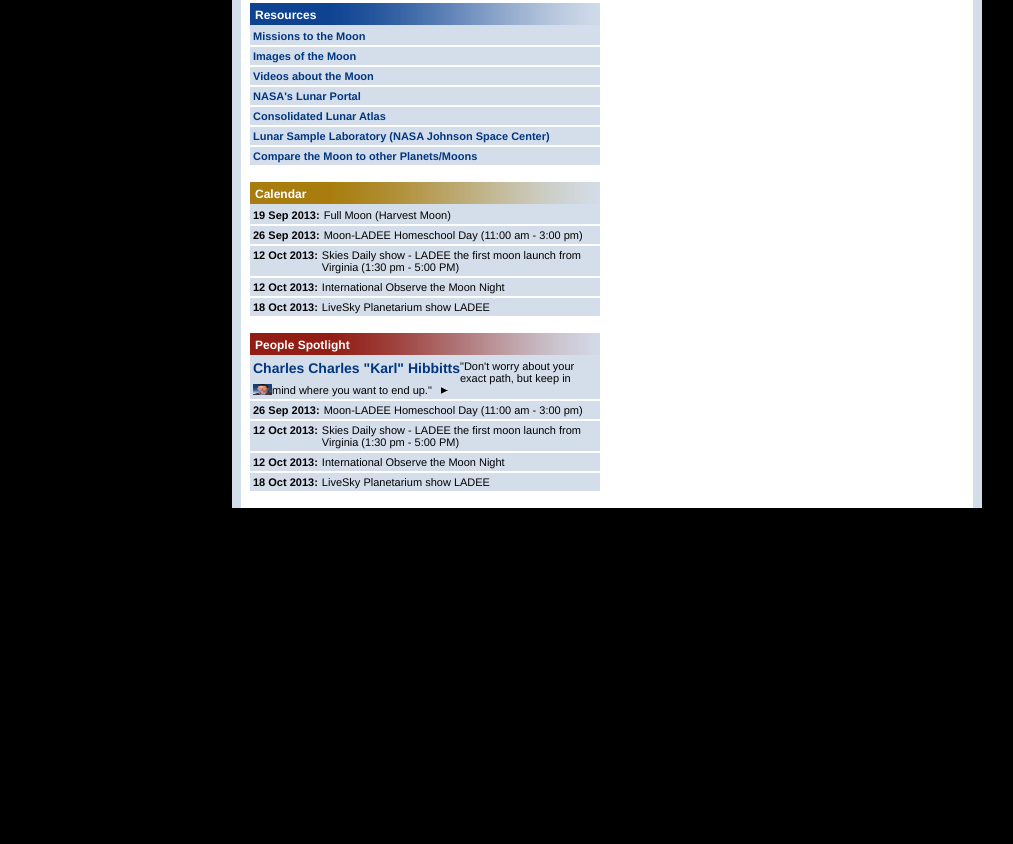
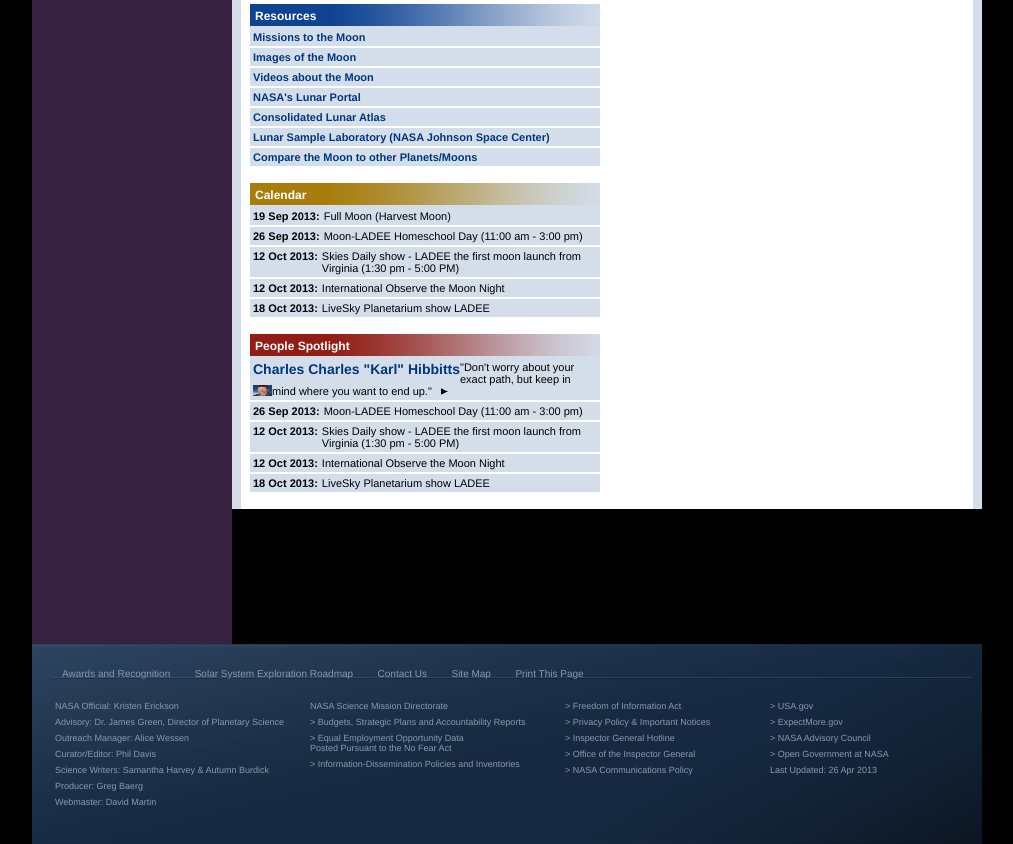
Before and after one commit to peoplespete/moon, a plain HTML site: page index.html in a window 1280 px wide. Shown: the part 1278-2122 px from the top of the page, without its empty margins (133-1146 px from the left). Before the commit the page ends 1990 px from the top, so only its background shows below. Drawn offline with Linux system fonts and the light colour scheme.

Commit message:
Header and footer updates

```diff
--- a/css/style.css
+++ b/css/style.css
@@ -1,5 +1,5 @@
 
-@import url(http://fonts.googleapis.com/css?family=PT+Sans);
+
 
 body {
   font-family: Helvetica, Arial, sans-serif;
@@ -32,10 +32,27 @@
 header{
 width:950px;
 height:144px;
-background: #15253A;
+
 }
 
+#topheader{
+display:block;
+width:950px;
+height:70px;
+background: #15253A;
 
+}
+
+#subheader{
+  width:950px;
+  display:block;
+  height: 80px;
+  float:left;
+}
+
+#marginleft{
+  margin-left:308px;
+}
 /*********************Begin Overview Section****
 *************************************************/
 #overview {
@@ -82,7 +99,7 @@
 float: left;
 background: #36223E;
 width:200px;
-height: auto;
+height: 1773px;
 }
 
 nav ul{
@@ -233,14 +250,20 @@
     height: 28px;
     padding-top: 5px ;
     width: 155px;
+    float:left;
+    display: block;
+    background: ;
 }
 
 #follow{
-  width: 170px
+  width: 170px;
+  margin-left:10px;
+  margin-bottom:20px;
+  margin-top:20px;
 }
 
 nav > img{
-
+margin-left: 10px;
 }
 
 /*********************End Overview Section****
@@ -448,12 +471,98 @@
 }
 
 footer{
-  width: 950px;
+  width: 930px;
   height: 200px;
-  background:url(/images/bg-footer.png);
-  ;
+  background: url(../images/bg-footer.png);
+  -moz-box-shadow: 0px 1px 27px #000000;
+  -webkit-box-shadow: 0px 1px 27px #000000;
+  box-shadow: 0px 1px 27px #000000;
+  padding-left:20px;
+
 }
 
+#footertopmenu{
+  width:895px;
+  height:30px;
+  display:block;
+  padding-right:15px;
+  padding-top:3px;
+  background: transparent;
+  float:left;
+}
+
+#footertopmenu ul{
+  padding-top: 0px;
+  padding-bottom:0px;
+}
+#footertopmenu > ul li{
+  display: inline;
+  padding:10px;
+}
+#line{
+  display:block;
+  float:left;
+  height: 5px;
+  width: 920px;
+  background: url(../images/footerline.png)repeat-x;
+}
+
+footer ul{
+  padding: 0px;
+}
+footer ul li{
+  color: #8999B1;
+  padding:8px 8px 8px 0px;
+  font-size:10px;
+  font-family: helvetica, arial, sans-serif;
+  list-style: none;
+}
+
+.boxes{
+   height:150px;
+   width:240px;
+   float:left;
+   display:inline-block;
+   margin-right:15px;
+   padding: 0px;
+}
+
+
+.rbox{
+   height:150px;
+   width:190px;
+   float:left;
+   display:inline-block;
+   margin-right:15px;
+}
+.rbox2{
+   height:150px;
+   width:160px;
+   float:left;
+   display:inline-block;
+   margin-right:15px;
+}
+
+.boxes ul li{
+  color: #8999B1;
+  padding:3px;
+  font-size:9px;
+  font-family: helvetica, arial, sans-serif;
+}
+
+.rbox2 ul li{
+  color: #8999B1;
+  padding:3px;
+  font-size:9px;
+  font-family: helvetica, arial, sans-serif;
+}
+
+.rbox ul li{
+  color: #8999B1;
+  padding:3px;
+  font-size:9px;
+  font-family: helvetica, arial, sans-serif;
+}
 #wrap > ul > li > .date{
 	float:left;
     text-align: right;
--- a/index.html
+++ b/index.html
@@ -11,8 +11,9 @@
 <body>
   <div>
     <header><img src="images/NASABanner-trans.png">
+      <div id="subheader"><img src="images/topbanner_ssetitle.png"><img src="images/topbanner_planets.png" id="marginleft"></div>
     </header>
-    <subheader></subheader>
+
     <nav>
       <ul>
         <li><a href="#" rel="Home" id="homebtn"></a></li>
@@ -194,10 +195,59 @@
 
 </section>
 </div>
+<div class="clear"></div>
+<footer>
+  <div id="footertopmenu">
+    <ul>
+      <li>Awards and Recognition</li>
+      <li>Solar System Exploration Roadmap</li>
+      <li>Contact Us</li>
+      <li>Site Map</li>
+      <li>Print This Page</li>
+    </ul>
+  </div>
+  <div id="line"></div>
 
-	 <footer></footer>
-
+  <div class="boxes">
+    <ul>
+     <li> NASA Official: Kristen Erickson</li>
+     <li>Advisory: Dr. James Green, Director of Planetary Science</li>
+     <li>Outreach Manager: Alice Wessen</li>
+     <li>Curator/Editor: Phil Davis</li>
+     <li>Science Writers: Samantha Harvey & Autumn Burdick</li>
+     <li>Producer: Greg Baerg</li>
+     <li>Webmaster: David Martin</li>
+   </ul>
+ </div>
+ <div class="boxes">
+  <ul>
+    <li> NASA Science Mission Directorate</li>
+    <li>> Budgets, Strategic Plans and Accountability Reports</li>
+    <li>> Equal Employment Opportunity Data<br/>
+    Posted Pursuant to the No Fear Act</li>
+    <li>> Information-Dissemination Policies and Inventories</li>
+  </ul>
+</div>
+<div class="rbox">
+  <ul>
+    <li>> Freedom of Information Act</li>
+    <li>> Privacy Policy & Important Notices</li>
+    <li>> Inspector General Hotline</li>
+    <li>> Office of the Inspector General</li>
+    <li>> NASA Communications Policy</li>
+  </ul>
+</div>
+<div class="rbox2">
+  <ul>
+    <li>> USA.gov</li>
+    <li>> ExpectMore.gov</li>
+    <li>> NASA Advisory Council</li>
+    <li>> Open Government at NASA</li>
+    <li>Last Updated: 26 Apr 2013</li>
+  </ul>
+   </div>
 <div class="clear"></div>
+  </footer>
 </div>
 </body>
 
```
Also changed, not shown: images/bg-footer.png (added), images/leftnav_searchbox_submit_on.png (added). Lines whose indentation alone changed are shown as unchanged.
